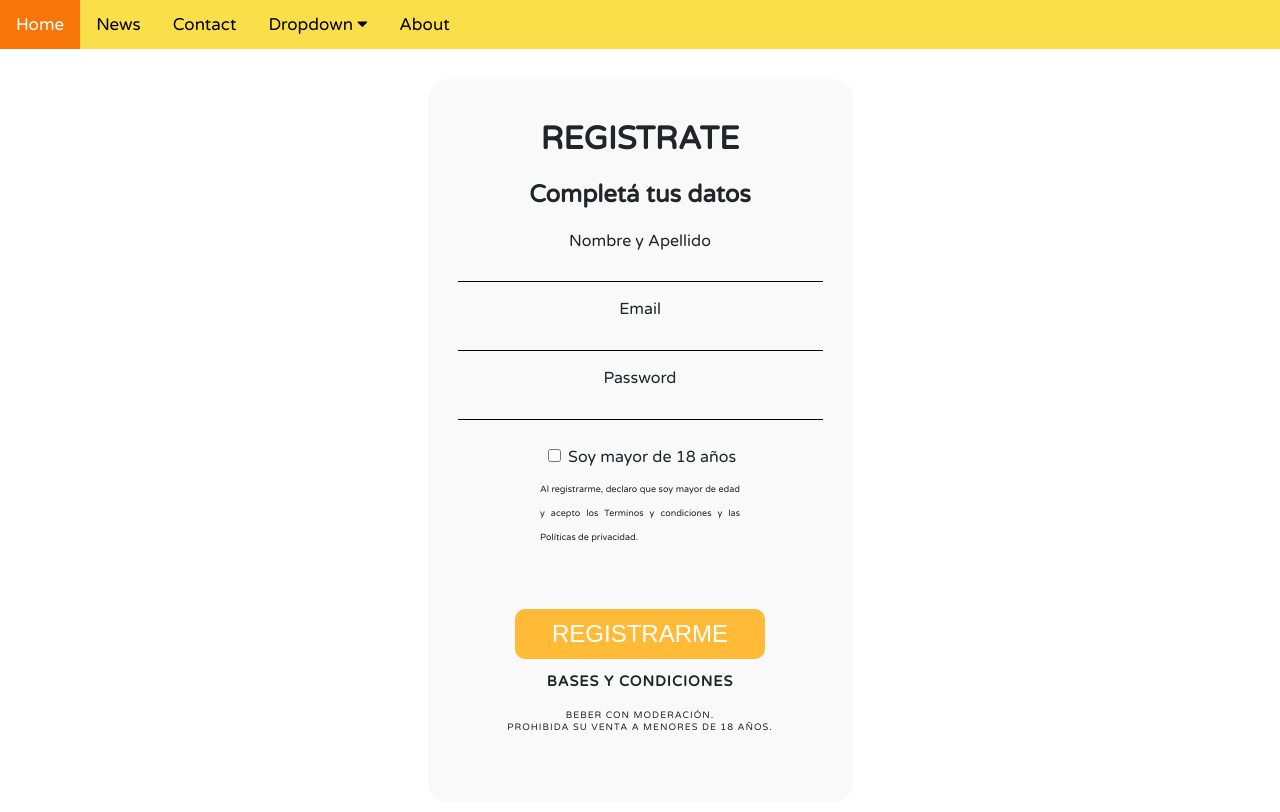
After one commit to carigonz/jirafaBeer1, a PHP site: page /SignUpNew.html in a window 1280 px wide. The commit adds this page. Run offline with PHP 8.4, Linux system fonts and the light colour scheme.

Commit message:
new signUp

```diff
--- /dev/null
+++ b/SignUpNew.html
@@ -0,0 +1,65 @@
+<!DOCTYPE html>
+<html lang="en" dir="ltr">
+  <head>
+    <meta charset="UTF-8">
+    <meta name="viewport" content="width=device-width, initial-scale=1.0">
+    <meta http-equiv="X-UA-Compatible" content="ie=edge">
+    <link rel="stylesheet" href="https://cdnjs.cloudflare.com/ajax/libs/font-awesome/4.7.0/css/font-awesome.min.css">
+    <link rel="stylesheet" href="style.css">
+    <title>Signup sin bootstrap</title>
+  </head>
+  <body>
+    <header>
+      <nav class="navbar">
+              <div class="topnav" id="myTopnav">
+                  <a href="#home" class="active">Home</a>
+                  <a href="#news">News</a>
+                  <a href="#contact">Contact</a>
+                  <div class="dropdown">
+                      <button class="dropbtn">Dropdown
+                          <i class="fa fa-caret-down"></i>
+                      </button>
+                      <div class="dropdown-content">
+                          <a href="#">Link 1</a>
+                          <a href="#">Link 2</a>
+                          <a href="#">Link 3</a>
+                      </div>
+                  </div>
+                      <a href="#about">About</a>
+                      <a href="javascript:void(0);" class="icon" onclick="myFunction()">&#9776;</a>
+              </div>
+      </nav>
+    </header>
+    <main>
+      <div class="formulario_SignUp">
+        <h1>REGISTRATE</h1>
+        <h2>Completá tus datos</h2>
+        <form action="#" method="post" class="SignUp">
+          <div class="form-group">
+            <label for="InputSignUpName">Nombre y Apellido</label>
+            <input type="text" class="form-control" id="InputSignUpName">
+          </div>
+          <div class="form-group">
+            <label for="InputEmailSignup">Email</label>
+            <input type="email" class="form-control" id="InputEmailSignup" aria-describedby="emailHelp">
+          </div>
+          <div class="form-group">
+            <label for="InputPassSignUp">Password</label>
+            <input type="password" class="ui-form__input"maxlength="20" tabindex="17" autocapitalize="none" spellcheck="false" autocorrect="off" autocomplete="off" data-uid="5"  id="InputPassSignUp">
+          </div>
+          <div class="form-group form-adult">
+            <input type="checkbox" class="form-check-Adult" id="Adult">
+            <label class="form-check-label" for="adult">Soy mayor de 18 años</label>
+            <p class="Term_Conditions">Al registrarme, declaro que soy mayor de edad y acepto los Terminos y condiciones y las Políticas de privacidad.</p>
+          </div>
+          <button type="submit" class="SignUp-primary">Registrarme</button>
+        </form>
+        <div class="nota">
+          <h3 class="sub-text">Bases y Condiciones<h3>
+          <p>Beber con moderación. <br>Prohibida su venta a menores de 18 años.</p>
+        </div>
+      </div>
+    </main>
+
+  </body>
+</html>
--- a/style.css
+++ b/style.css
@@ -219,6 +219,114 @@ div.form-group.form-check {
   border-color: rgb(65, 65, 65);
 }
 
+
+/* Signup form */
+.formulario_SignUp{
+  background-color: rgba(244, 244, 244, 0.5);
+  border-radius: 20px;
+  color: rgb(33, 37, 41);
+  display: block;
+  text-align: center;
+  width: 425px;
+  margin: 0 auto;
+  margin-top: 30px;
+  margin-bottom: 10px;
+  padding-top: 20px;
+  padding-bottom: 50px;
+}
+
+form .SignUp {
+  color: rgb(33, 37, 41);
+  display: block;
+  text-align: center;
+  margin-top: 0px;
+  padding: 10px;
+}
+
+.form-group {
+  color: rgb(33, 37, 41);
+  display: block;
+  font-size: 16px;
+  font-weight: 400;
+  line-height: 24px;
+  margin-top: 5px;
+  margin-left: 30px;
+  margin-right: 30px;
+  margin-bottom: 15px;
+  text-align: center;
+}
+
+.SignUp .form-control{
+  display: block;
+  width: 100%;
+  text-align: center;
+  line-height: 2.0;
+  background-color: transparent;
+  border: 0;
+  border-bottom: 1px solid;
+}
+
+.SignUp .ui-form__input{
+  display: block;
+  width: 100%;
+  text-align: center;
+  line-height: 2.0;
+  background-color: transparent;
+  border: 0;
+  border-bottom: 1px solid;
+}
+
+.sub-text {
+  padding: 0;
+  font-size: .9em;
+  letter-spacing: 1px;
+  text-transform: uppercase;
+}
+
+.nota p{
+  font-size: .5em;
+  font-weight: 300;
+  letter-spacing: 1px;
+  text-transform: uppercase;
+}
+.Term_Conditions{
+  font-size: 9px;
+  font-weight: 300;
+  text-align: justify;
+}
+
+.form-group mensaje a {
+  color: #ffbb37;
+}
+
+button.SignUp-primary{
+  display: block;
+  color: #fff;
+  text-align: center;
+  font-size: 1.5rem;
+  text-transform: uppercase;
+  margin: 0 auto;
+  margin-bottom: 5px;
+  background-color: #ffbb37;
+  border: 0px;
+  border-radius: 10px;
+  height: 50px;
+  width: 100%;
+  max-width: 250px;
+}
+
+div.form-group.form-adult {
+  display: block;
+  width: 200px;
+  margin: 0 auto;
+  margin-top: 10px;
+  margin-bottom: 30px;
+  padding-top: 10px;
+  padding-bottom: 20px;
+  border-color: rgb(65, 65, 65);
+}
+
+
   /* media queris navbar */
   /* When the screen is less than 600 pixels wide, hide all links, except for the first one ("Home"). Show the link that contains should open and close the topnav (.icon) */
   @media screen and (max-width: 600px) {
```
